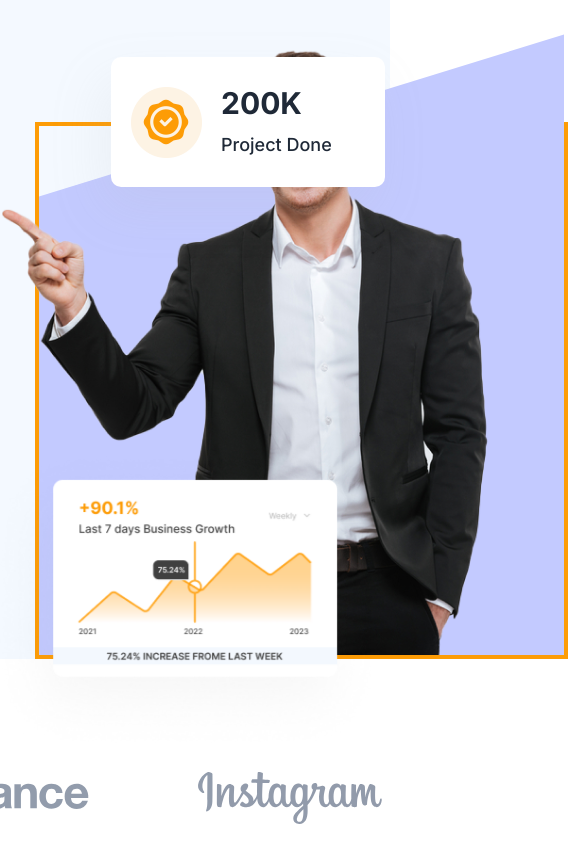
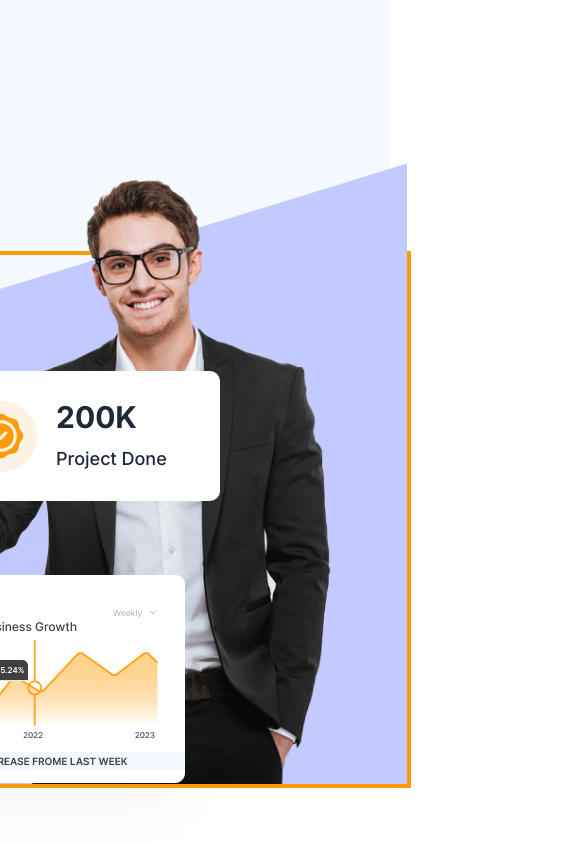
Before and after one commit to mahfuz091/oyolloo-task-clone, a React (Vite) app: page / in a window 390 px wide. Shown: the part 1260-2104 px from the top of the page, 585 px wide, since content can reach past the window. Built offline with nearby package versions, Linux system fonts and the light colour scheme.

Commit message:
responsive update

```diff
--- a/src/Pages/Banner/Banner.jsx
+++ b/src/Pages/Banner/Banner.jsx
@@ -17,7 +17,7 @@ const Banner = () => {
             <span className='text-[#FD9C06]'>Hire consultant</span> for boost
             your business
           </h2>
-          <p className='hero-description w-full mt-[20px]  lg:w-[629px]'>
+          <p className='hero-description sx:w-full md:w-full mt-[20px]  lg:w-[629px]'>
             Consultancy firm established by professionals with the intention to
             identify and unlock potential avenues for innovative ideas
           </p>
@@ -102,28 +102,32 @@ const Banner = () => {
             </div>
           </div>
         </div>
-        <div className='lg:mt-[129px] relative   lg:ml-0 hero-sec '>
+        <div className='mt-[129px] relative  hero-sec '>
           <div className='hero-img  relative  '>
             <div className='border   '></div>
-            <div className='absolute bottom-[4px] -left-[37px]'>
+            <div className='absolute   bottom-[4px] -left-[37px]'>
               <svg
                 xmlns='http://www.w3.org/2000/svg'
                 width='525'
                 height='621'
                 viewBox='0 0 525 621'
                 fill='none'
-                className='ml-[41px] '
+                className='ml-[41px] svg-clip '
               >
                 <path d='M0 162.5L525 0.5V621H0L0 162.5Z' fill='#C3CAFF' />
               </svg>
 
-              <img className='absolute bottom-0 z-10' src={portrait} alt='' />
+              <img
+                className='absolute bottom-0 z-10 portrait-img '
+                src={portrait}
+                alt=''
+              />
             </div>
           </div>
-          <div className=' absolute -bottom-[100px] lg:bottom-[107px] -left-[50px] lg:-left-[188px]  z-10 '>
+          <div className=' banner-card   '>
             <img src={card02} alt='' />
           </div>
-          <div className='banner-project flex items-center gap-[19px] pl-[20px] absolute -top-[55px] right-0 lg:-top-[47px] z-10 md:right-[124px] lg:-right-[98px]'>
+          <div className='banner-project flex items-center gap-[19px] pl-[20px] '>
             <img className='w-[71px]' src={project} alt='' />
             <div>
               <h2 className='font-secondary text-3xl font-bold mb-[10px]'>
--- a/src/Pages/Home/About/About.jsx
+++ b/src/Pages/Home/About/About.jsx
@@ -5,7 +5,7 @@ import CountUp from "react-countup";
 const About = () => {
   return (
     <div id='about'>
-      <div className='max-w-[1620px] flex flex-col-reverse lg:flex gap-[90px]'>
+      <div className='max-w-[1620px] flex flex-col-reverse lg:flex lg:flex-row gap-[90px]'>
         <div className='bg-[#FFF5DA]  py-1 md:py-0 lg:pl-[300px]'>
           <div className='flex gap-8 pl-10 mt-[50px] md:pl-0 mb-[41px] md:mt-[96px]'>
             <svg
--- a/src/Pages/Home/Blog/Blog.jsx
+++ b/src/Pages/Home/Blog/Blog.jsx
@@ -12,7 +12,7 @@ const Blog = () => {
   return (
     <div className='wraper' id='blog'>
       <h2 className='blog-title '>Regular Get Update </h2>
-      <div className='mt-[60px] grid grid-cols-3'>
+      <div className='mt-[60px] ml-[75px] md:ml-0  grid grid-cols-1 md:grid-cols-2 lg:grid-cols-3'>
         {blogs.map((blog) => (
           <BlogCard key={blog._id} blog={blog}></BlogCard>
         ))}
--- a/src/Pages/Home/Blog/BlogCard.jsx
+++ b/src/Pages/Home/Blog/BlogCard.jsx
@@ -4,7 +4,7 @@ import moment from "moment";
 
 const BlogCard = ({ blog }) => {
   return (
-    <div>
+    <div className='mt-[20px] md:mt-0'>
       <div className=' relative'>
         <img className='blog-image' src={blog.image} alt='' />
         <p className='blog-date absolute top-[18px] left-[17.99px] '>
--- a/src/Pages/Home/Features/Features.jsx
+++ b/src/Pages/Home/Features/Features.jsx
@@ -57,9 +57,9 @@ const Features = () => {
           Business consultants provide management consulting to help businesses
           and organizations improve performance and efficienc
         </p>
-        <div className='relative'>
+        <div className='relative w-full'>
           <img className='' src={feature} alt='' />
-          <div className='project-success absolute -left-[42px] -bottom-[33px]'>
+          <div className='project-success '>
             <h1 className='feature-card-title'>Our Project Success</h1>
             <p className='feature-card-description'>
               Work with CP consultants to plan for the future of your business
--- a/src/Pages/Home/Services/Services.jsx
+++ b/src/Pages/Home/Services/Services.jsx
@@ -39,7 +39,7 @@ const Services = () => {
           </div>
         </div>
         <div className='service-cards relative'>
-          <div className='grid grid-cols-1 md:grid-cols-2 lg:gap-[30px] absolute  lg:top-[90px] lg:-left-[175px]'>
+          <div className='grid grid-cols-1 md:grid-cols-2 gap-[30px] absolute  top-[90px] -left-[175px]'>
             <div className='service-card relative'>
               <img className='w-[73px] h-[71px]' src={icon1} alt='' />
               <h3 className='service-card-title'>Business Analysis</h3>
--- a/src/Pages/Home/Testimonial/Testimonial.jsx
+++ b/src/Pages/Home/Testimonial/Testimonial.jsx
@@ -21,15 +21,15 @@ const Testimonial = () => {
   return (
     <div className='testimonial'>
       <div className='wraper'>
-        <div className='pt-[100px] flex items-center justify-between mb-[60px]'>
-          <h3 className='testimonial-title'>
+        <div className=' pt-[50px] lg:pt-[100px] lg:flex items-center justify-between mb-[60px]'>
+          <h3 className='testimonial-title mb-4 lg:mb-0'>
             Our Client Says Their Satisfaction
           </h3>
-          <a className='discover-btn '>
+          <a className='discover-btn'>
             Discover More <FiArrowUpRight />
           </a>
         </div>
-        <div className='grid grid-cols-2  testimonial-content'>
+        <div className='grid grid-cols-1 lg:grid-cols-2  testimonial-content'>
           <div className='relative'>
             <img src={testimonial} alt='' />
             <img
--- a/src/index.css
+++ b/src/index.css
@@ -351,6 +351,10 @@
   border-radius: 12px;
   background: #fff;
   box-shadow: 8px -7px 54px 0px rgba(202, 202, 202, 0.2);
+  /* absolute -left-[42px] -bottom-[33px] */
+  position: absolute;
+  left: -42px;
+  bottom: -33px;
 }
 
 .service-title {
@@ -386,14 +390,12 @@
 .service-cards {
   width: 951px;
   height: 804px;
-
   background: #f4f9ff;
-  /* margin-left: 249px; */
+  margin-left: 249px;
 }
 
 .service-card {
   padding: 30px;
-
   background-color: hsla(0, 0%, 100%, 1);
   width: 398px;
   height: 297px;
@@ -722,6 +724,14 @@
   gap: 4px;
   margin-left: 28px;
 }
+.banner-card {
+  /* absolute -bottom-[100px] lg:bottom-[107px] -left-[50px] lg:-left-[188px]  z-10 */
+  position: absolute;
+  bottom: 107px;
+  left: -188px;
+  z-index: 10;
+  /* absolute  bottom-[107px]  -left-[188px]  z-10 */
+}
 
 .banner-project {
   width: 274px;
@@ -730,6 +740,10 @@
   border-radius: 10px;
   background: #fff;
   box-shadow: -10px 23px 54px 0px rgba(172, 172, 172, 0.12);
+  /* absolute -top-[55px] right-0 lg:-top-[47px] z-10 md:right-[124px] lg:-right-[98px] */
+  position: absolute;
+  right: -98px;
+  top: -47px;
 }
 
 .footer-header {
@@ -761,13 +775,47 @@
   justify-content: space-between;
   padding: 30px;
 }
+.svg-clip {
+  width: 525px;
+  height: 621px;
+}
+.hero-sec {
+  /* mt-[129px] relative  */
+  position: relative;
+  margin-top: 129px;
+}
 @media (max-width: 576px) {
   .hero-sec {
-    margin-left: 35px;
+    margin-left: -122px;
+    width: 100%;
   }
+  .hero-img {
+    width: 100%;
+  }
+  .banner-card {
+    /* absolute -bottom-[100px] lg:bottom-[107px] -left-[50px] lg:-left-[188px]  z-10 */
+    position: absolute;
+    bottom: -82px;
+    left: -65px;
+    z-index: 10;
+  }
+  /* .portrait-img {
+    width: 100%;
+  }
+  .svg-clip {
+    width: 100%;
+    margin-left: 32px;
+  }
+  .border {
+    width: 540px;
+  } */
+
   .banner-project {
-    top: -65px;
-    right: 5px;
+    /* absolute -top-[55px] right-0 lg:-top-[47px] z-10 md:right-[124px] lg:-right-[98px] */
+    position: absolute;
+    right: 48px;
+    top: 120px;
+    z-index: 10;
   }
   .discover-btn {
     margin-left: 20px;
@@ -784,18 +832,56 @@
     width: 100%;
     height: 1450px;
     margin-top: 50px;
+    margin-left: 0;
   }
   .service-card {
-    margin-left: 100px;
-    margin-top: 50px;
-
+    margin-left: 270px;
+    margin-top: 0px;
     background-color: hsla(0, 0%, 100%, 1);
     width: 398px;
     height: 297px;
   }
+  .testimonial {
+    width: 100%;
+
+    flex-shrink: 0;
+  }
+  .testimonial-title {
+    width: 100%;
+    margin-left: 50px;
+    margin-right: 50px;
+
+    font-size: 40px;
+    font-style: normal;
+    font-weight: 700;
+    line-height: 42px;
+    /* 114.815% */
+    letter-spacing: -1.08px;
+  }
+  .testimonial .discover-btn {
+    margin-left: 50px;
+  }
+  .testimonial-content {
+    margin-left: 50px;
+    margin-right: 50px;
+  }
+  .blog-title {
+    font-size: 38px;
+
+    margin-top: 700px;
+  }
+  .footer-header {
+    font-size: 28px;
+    text-align: center;
+  }
+  .footer-desctiption {
+    font-size: 14px;
+    text-align: center;
+    /* 177.778% */
+  }
 }
 
-@media (min-width: 767px) {
+/* @media (min-width: 767px) {
   .hero-sec {
     margin-left: 105px;
   }
@@ -813,4 +899,4 @@
   .hero-description {
     margin-left: 35px;
   }
-}
+} */
```
Also changed, not shown: src/Pages/Home/Footer/Footer.jsx (+10 -8 lines).
